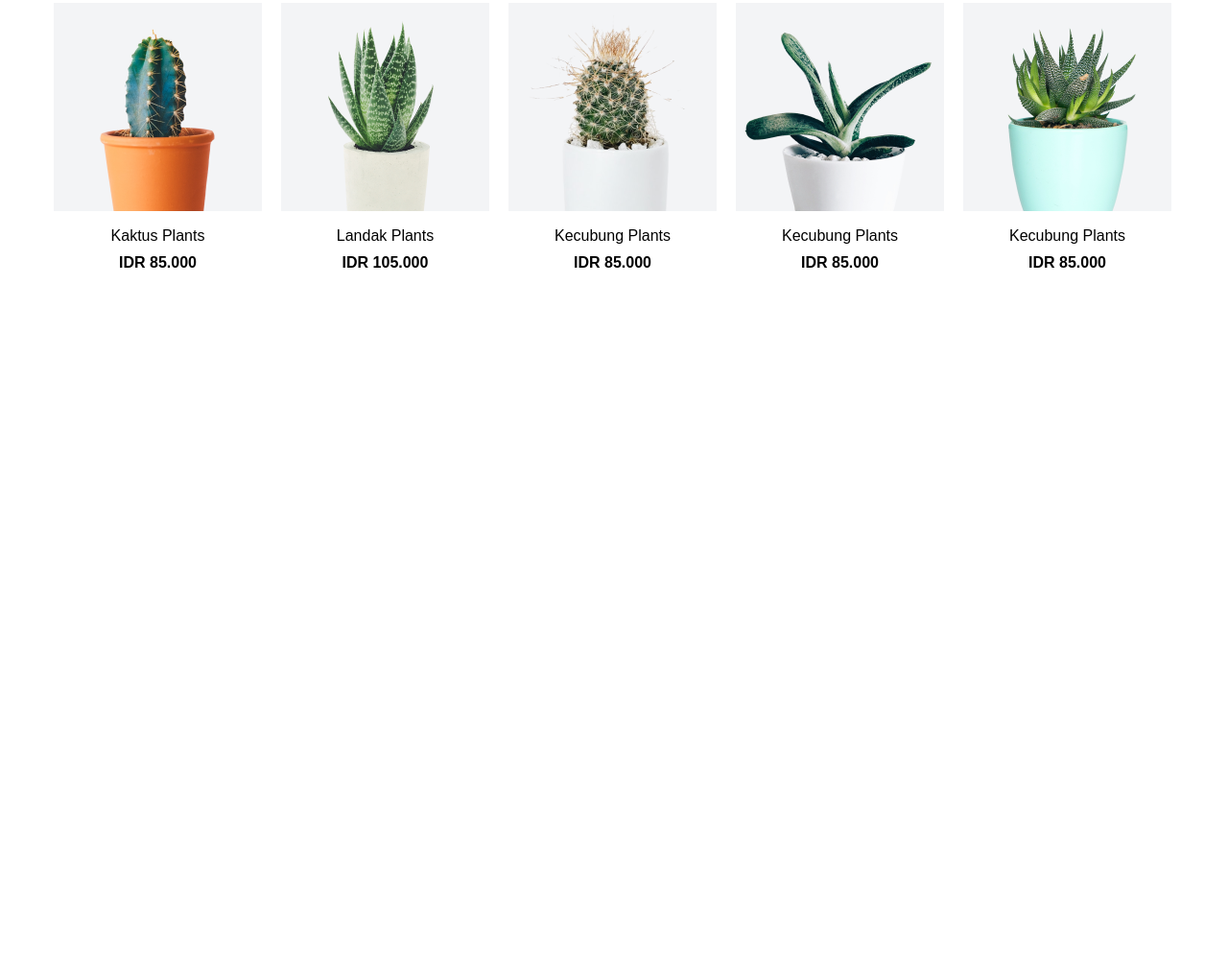
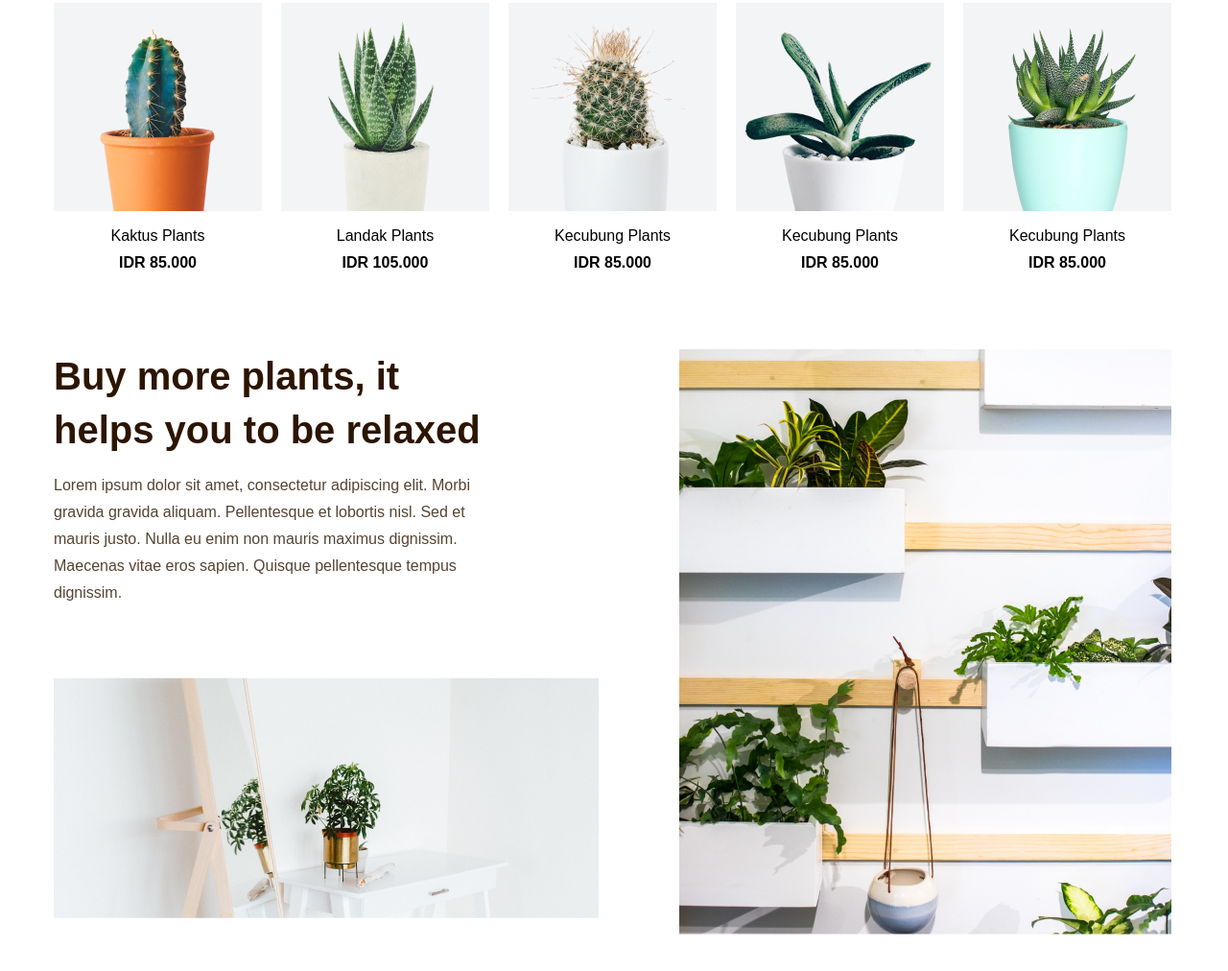
Before and after one commit to network-Error/plant-shop, a website built with webpack: page src/index.html in a window 1280 px wide. Shown: the part 1200-2212 px from the top of the page at 96% size. Before the commit the page ends 1564 px from the top, so only its background shows below. Built offline with nearby package versions, Linux system fonts and the light colour scheme; files whose address does not match are found by name.

Commit message:
feat: add section relax

```diff
--- a/src/index.html
+++ b/src/index.html
@@ -154,6 +154,22 @@
                 </div>
             </div>
         </section>
+        <section class="relax">
+            <div class="container">
+                <div class="relax__wrapper">
+                    <div class="relax__description">
+                        <div class="relax__text">
+                            <h2 class="relax__heading">Buy more plants, it helps you to be relaxed </h2>
+                            <p class="relax__sub-heading">Lorem ipsum dolor sit amet, consectetur adipiscing elit. Morbi gravida gravida aliquam. Pellentesque et lobortis nisl. Sed et mauris justo. Nulla eu enim non mauris maximus dignissim. Maecenas vitae eros sapien. Quisque pellentesque tempus dignissim.</p>
+                        </div>
+                        <img src="./img/relax-img.png" alt="Relax" class="relax__description-img">
+                    </div>
+                    <div class="relax__img">
+                        <img src="./img/relax-img2.png" alt="Relax" class="relax__img-img">
+                    </div>
+                </div>
+            </div>
+        </section>
     </main>
 </body>
 </html>
--- a/src/index.scss
+++ b/src/index.scss
@@ -300,3 +300,41 @@ p {
     font-weight: $fw-600;
     line-height: $lh-20;
 }
+
+// Relax
+.relax {
+    margin-bottom: 80px;
+}
+
+.relax__wrapper {
+    display: grid;
+    grid-template-columns: repeat(2, 1fr);
+    gap: 84px;
+}
+
+.relax__description {
+    display: flex;
+    flex-direction: column;
+    gap: 74px;
+}
+
+.relax__text {
+    display: flex;
+    flex-direction: column;
+    gap: 16px;
+}
+
+.relax__heading {
+    font-weight: $fw-700;
+    font-size: $fs-40;
+    line-height: $lh-56;
+    color: $black-light;
+    width: 470px;
+}
+
+.relax__sub-heading {
+    line-height: $lh-28;
+    color: $black-light;
+    opacity: .8;
+    width: 480px;
+}
```
Also changed, not shown: src/img/relax-img.png (added), src/img/relax-img2.png (added).
